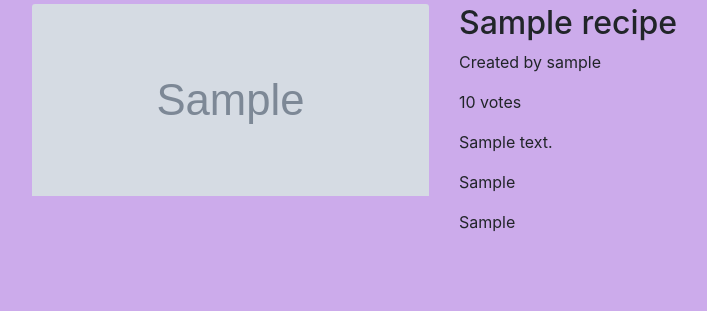
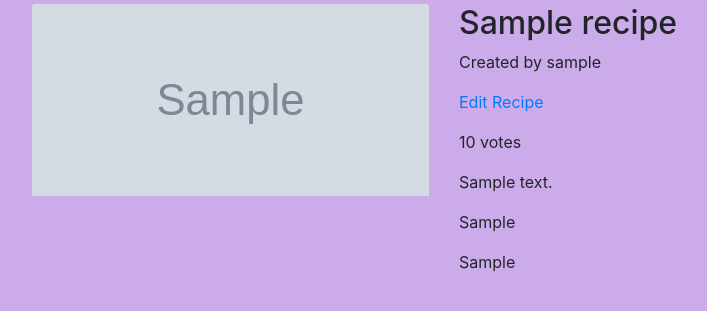
Before and after one commit to Code-Institute-Submissions/fourth-milestone-project-1, a Django app: page /recipes/1/ in a window 1280 px wide. Shown: the part 172-483 px from the top of the page, without its empty margins (196-903 px from the left). Run offline with Django 3.2, Linux system fonts and the light colour scheme; a user stored in the database is signed in; tables that the repository leaves empty hold one stand-in row (values such as "Sample post"); grey boxes marked "Sample" are stand-in pictures; some libraries are stand-ins or nearby versions.

Commit message:
Added link to edit recipe on recipe details page

```diff
--- a/recipes/templates/recipes/recipe_details.html
+++ b/recipes/templates/recipes/recipe_details.html
@@ -18,6 +18,9 @@
             <div>
                 <h2>{{ recipe.name }}</h2>
                 <p>Created by {{ recipe.user }}</p>
+                {% if recipe.user.user == request.user %}
+                    <p><a href="{% url 'edit_recipe' recipe.id %}">Edit Recipe</a></p>
+                {% endif %}
                 <p>{{ recipe.score }} votes</p>
                 <p>{{ recipe.description }}</p>
                 <p>{{ recipe.ingredients|linebreaks }}</p>
```
